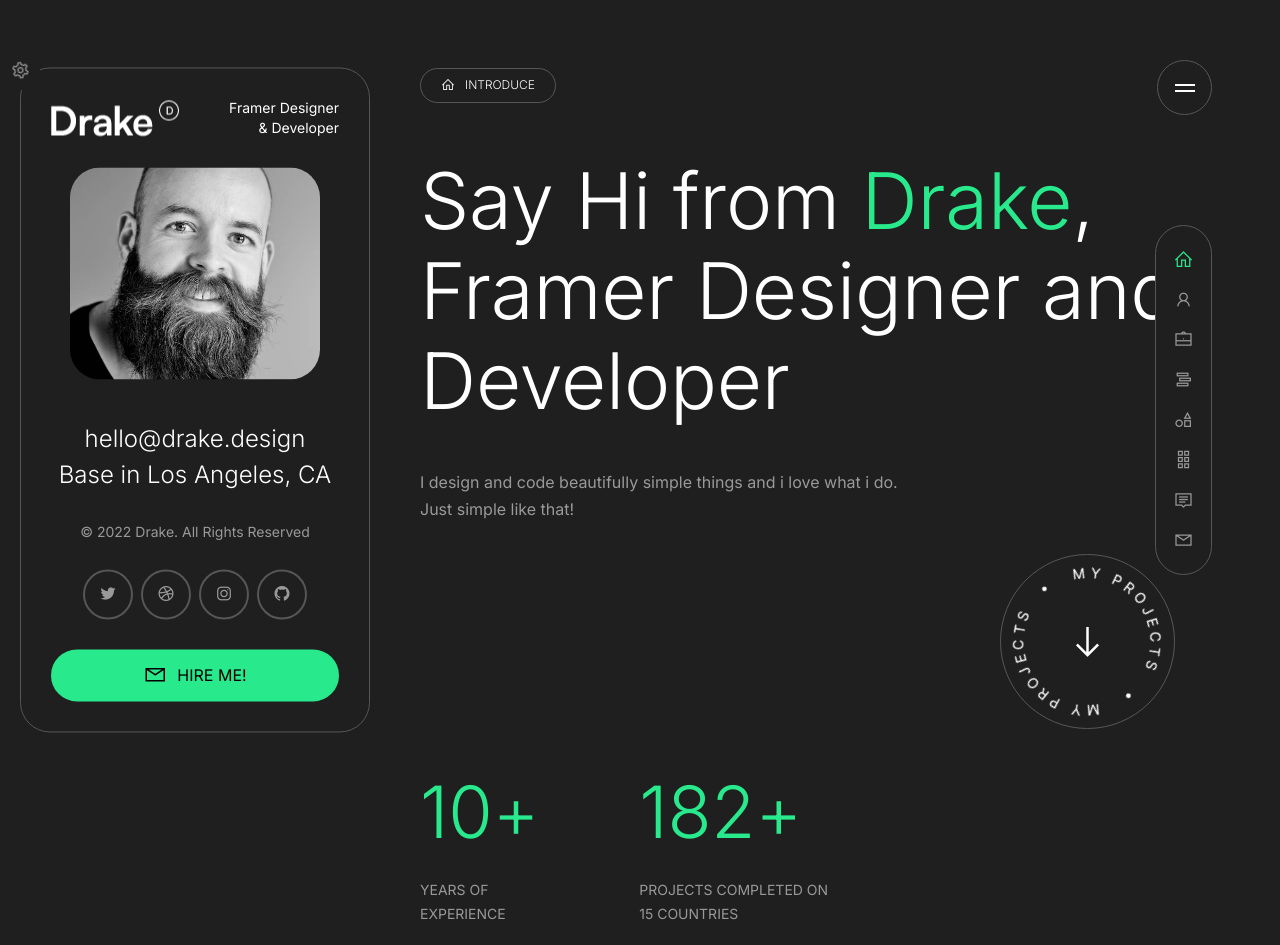
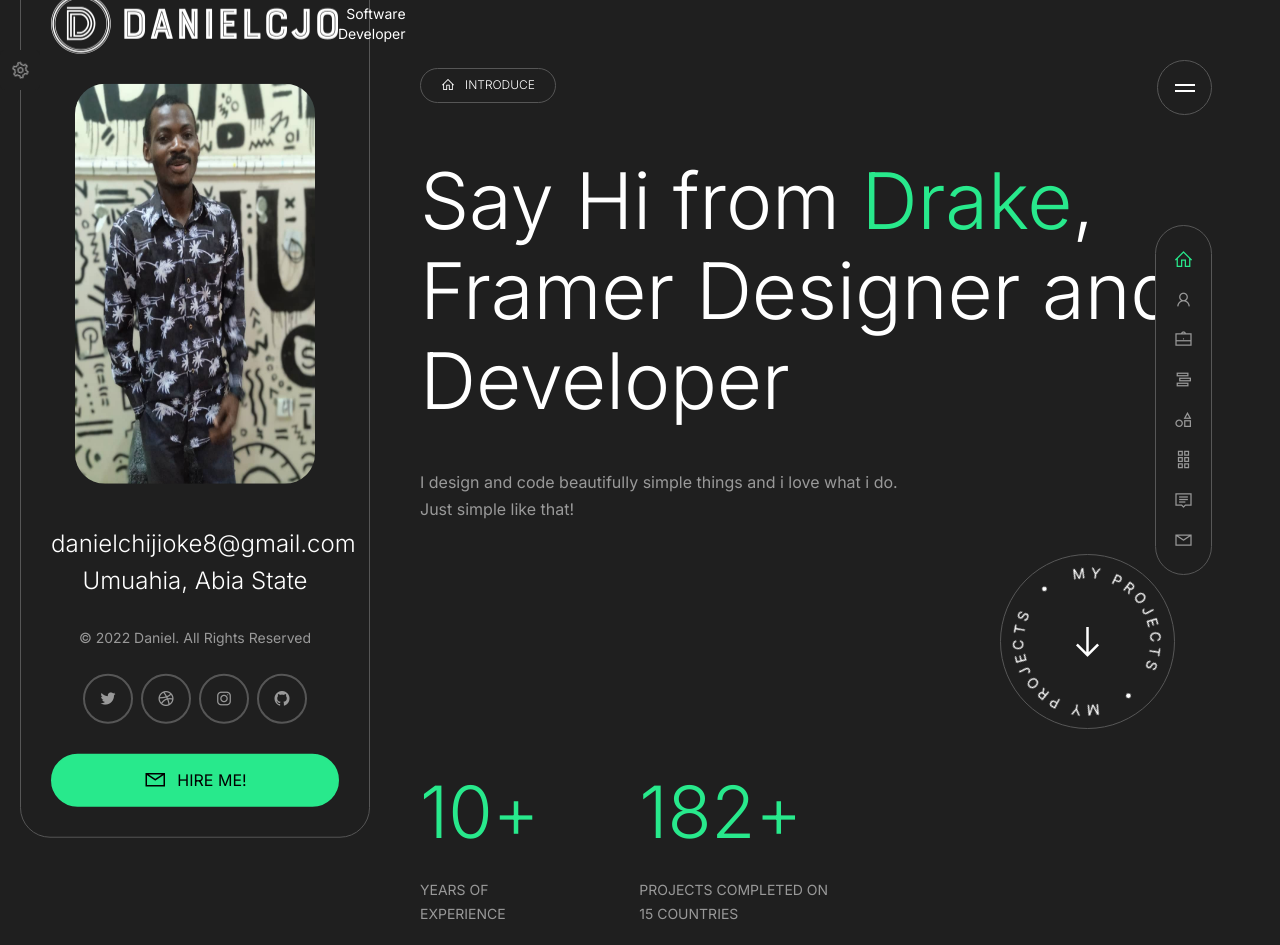
Before and after one commit to Danielcjo/portfolio, a plain HTML site: page index.html in a window 1280 px wide. Shown: the top 945 px of the page. Drawn offline with nearby package versions, Linux system fonts and the light colour scheme.

Commit message:
new commit

```diff
--- a/index.html
+++ b/index.html
@@ -6,7 +6,7 @@
     <meta charset="UTF-8">
     <meta http-equiv="X-UA-Compatible" content="IE=edge">
     <meta name="viewport" content="width=device-width, initial-scale=1.0">
-    <title>Drake - OnePage Portfolio HTML5 Template</title>
+    <title>Daniel - My Portfolio</title>
 
     <link rel="icon" type="image/x-icon" href="assets/images/favicon.png">
 
@@ -192,13 +192,13 @@
 
     <div class="left-sidebar">
         <div class="sidebar-header d-flex align-items-center justify-content-between">
-            <img src="assets/images/logo.png" alt="Logo">
-            <span class="designation">Framer Designer & Developer</span>
+            <img src="assets/images/my-logo.png" alt="Logo">
+            <span class="designation">Software Developer</span>
         </div>
-        <img class="me" src="assets/images/me.jpg" alt="Me">
-        <h2 class="email">hello@drake.design</h2>
-        <h2 class="address">Base in Los Angeles, CA</h2>
-        <p class="copyright">&copy; 2022 Drake. All Rights Reserved</p>
+        <img class="me" src="assets/images/my-img.jpg" style="height: 50vh; width: 30vh;" alt="Me">
+        <h2 class="email">danielchijioke8@gmail.com</h2>
+        <h2 class="address">Umuahia, Abia State</h2>
+        <p class="copyright">&copy; 2022 Daniel. All Rights Reserved</p>
         <ul class="social-profile d-flex align-items-center flex-wrap justify-content-center">
             <li>
                 <a href="#"><i class="lab la-twitter"></i></a>
```
Also changed, not shown: assets/images/my-img.jpg (added), assets/images/my-logo.png (added).
